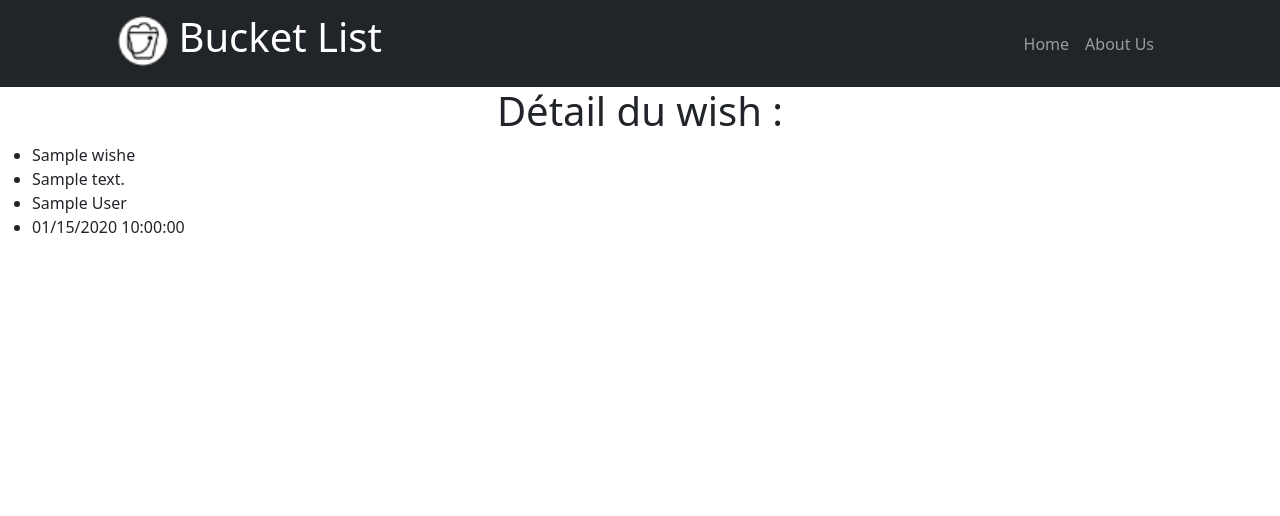
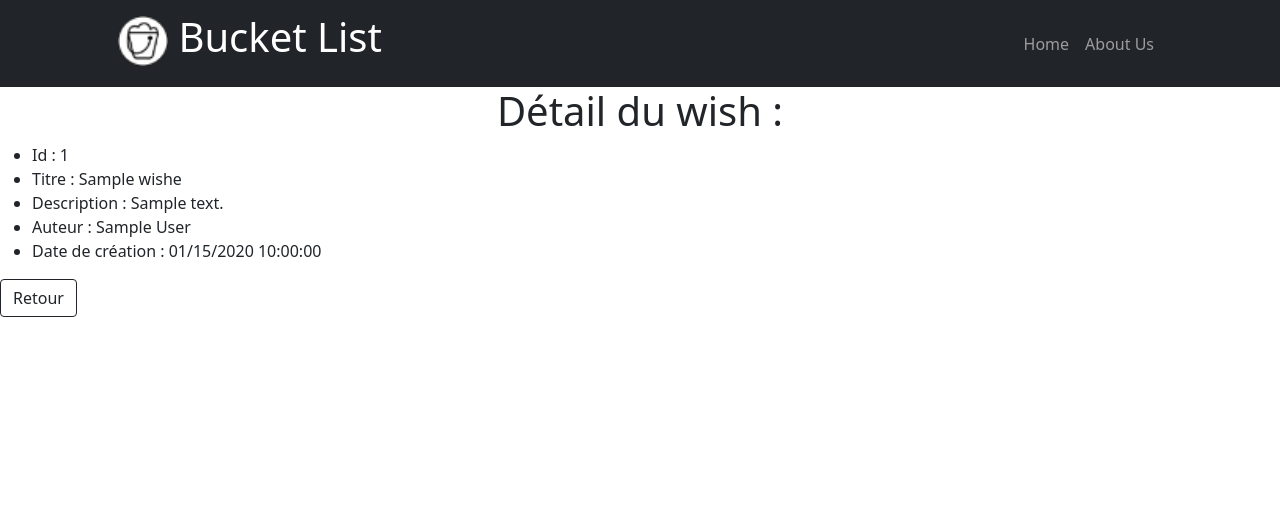
Before and after one commit to MathildaAlmeida/symfonyWish, a Symfony app: template templates/bucket/detail.html.twig in a window 1280 px wide. Shown: the top 516 px of the page. Run offline with Twig, Linux system fonts and the light colour scheme; the template is opened without the code that fills it: most values are stand-ins (such as "Sample title", 1, 10 or a date in 2020); some libraries are stand-ins or nearby versions.

Commit message:
detail page fini

```diff
--- a/src/Controller/BucketController.php
+++ b/src/Controller/BucketController.php
@@ -27,7 +27,9 @@ class BucketController extends AbstractController
     public function detail(Wish $wish, WishRepository $repo): Response
     {
        //dd($wish);
-       $wishes =  $repo->findAll();
+       $id = $wish->getId();
+
+       $wishes =  $repo->findById($id);
         return $this->render('bucket/detail.html.twig', [
             'wishes' => $wishes
         ]);
--- a/templates/bucket/detail.html.twig
+++ b/templates/bucket/detail.html.twig
@@ -7,12 +7,14 @@
 
     <ul>
     {% for w in wishes %}
-        <li> {{ w.title }} </li>
-         <li>   {{w.description}} </li>
-          <li>  {{ w.author }} </li>
-          <li>  {{ w.dateCreated|date("m/d/Y H:i:s") }} </li>
+        <li>Id :  {{ w.id }} </li>
+        <li> Titre : {{ w.title }} </li>
+        <li> Description :    {{w.description}} </li>
+        <li> Auteur :  {{ w.author }} </li>
+        <li> Date de création : {{ w.dateCreated|date("m/d/Y H:i:s") }} </li>
     {% endfor %}
     </ul>
+    <a href="{{ path('home')}}" class="btn btn-outline-dark" > Retour </a>
 
 
 {% endblock %}
```
